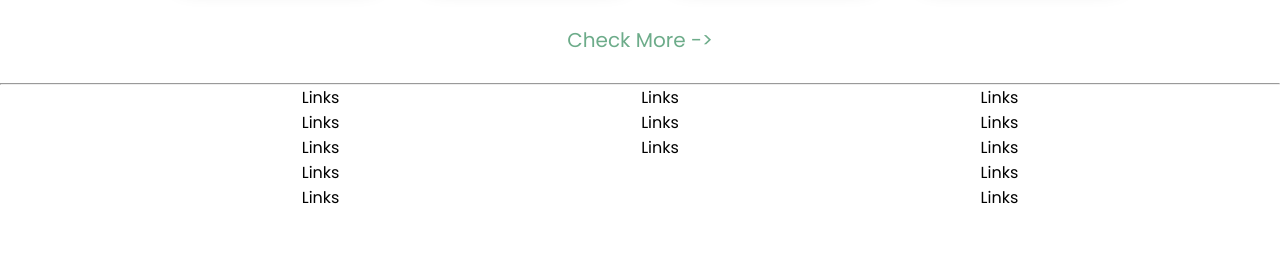
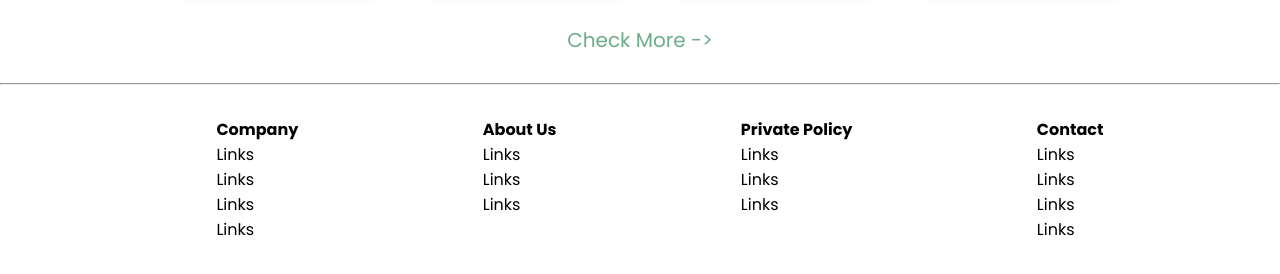
Before and after one commit to Srujangupta06/Static-Website, a plain HTML site: page index.html in a window 1280 px wide. Shown: the part 2230-2504 px from the top of the page. Before the commit the page ends 2440 px from the top, so only its background shows below. Drawn offline with Linux system fonts and the light colour scheme.

Commit message:
modified footer section

```diff
--- a/index.css
+++ b/index.css
@@ -292,6 +292,7 @@ footer {
 .footer-links {
   display: flex;
   justify-content: space-evenly;
+  padding: 32px ;
 }
 .footer-links ul li {
   list-style-type: none;
--- a/index.html
+++ b/index.html
@@ -267,7 +267,6 @@
         </div>
         <a href="#" class="check-more-link">Check More -> </a>
       </section>
-
     </main>
     <footer>
       <ul class="nav-items-container">
@@ -312,19 +311,26 @@
     <hr />
     <footer class="footer-links">
       <ul>
-        <li>Links</li>
+        <h4>Company</h4>
         <li>Links</li>
         <li>Links</li>
         <li>Links</li>
         <li>Links</li>
       </ul>
       <ul>
+        <h4>About Us</h4>
         <li>Links</li>
         <li>Links</li>
         <li>Links</li>
       </ul>
       <ul>
+        <h4>Private Policy</h4>
         <li>Links</li>
+        <li>Links</li>
+        <li>Links</li>
+      </ul>
+      <ul>
+        <h4>Contact</h4>
         <li>Links</li>
         <li>Links</li>
         <li>Links</li>
```
